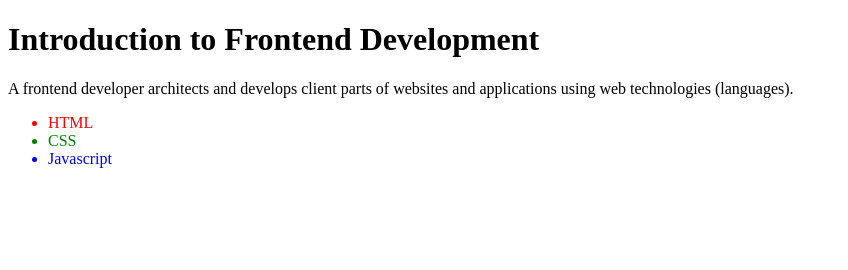
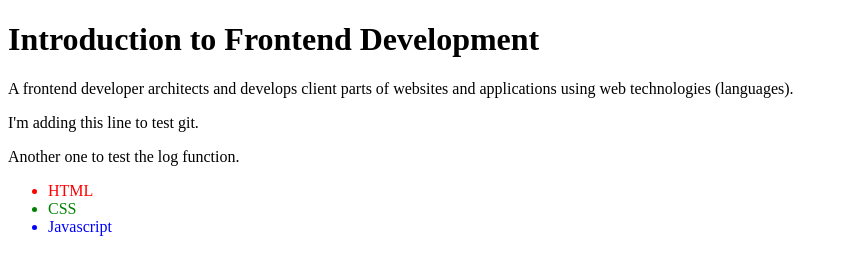
Before and after one commit to marko-cvijanovic/front-end-development, a plain HTML site: page index.html in a window 1280 px wide. Shown: the whole page, without its empty margins (0-848 px from the left). Drawn offline with Linux system fonts and the light colour scheme.

Commit message:
Initial Commit

```diff
--- a/index.html
+++ b/index.html
@@ -9,6 +9,8 @@
 	<body>
 		<h1>Introduction to Frontend Development</h1>
 		<p>A frontend developer architects and develops client parts of websites and applications using web technologies (languages).</p>
+		<p>I'm adding this line to test git.</p>
+		<p>Another one to test the log function.</p>
 		<ul>
 			<li style="color: red;">HTML</li>
 			<li style="color: green;">CSS</li>
```
